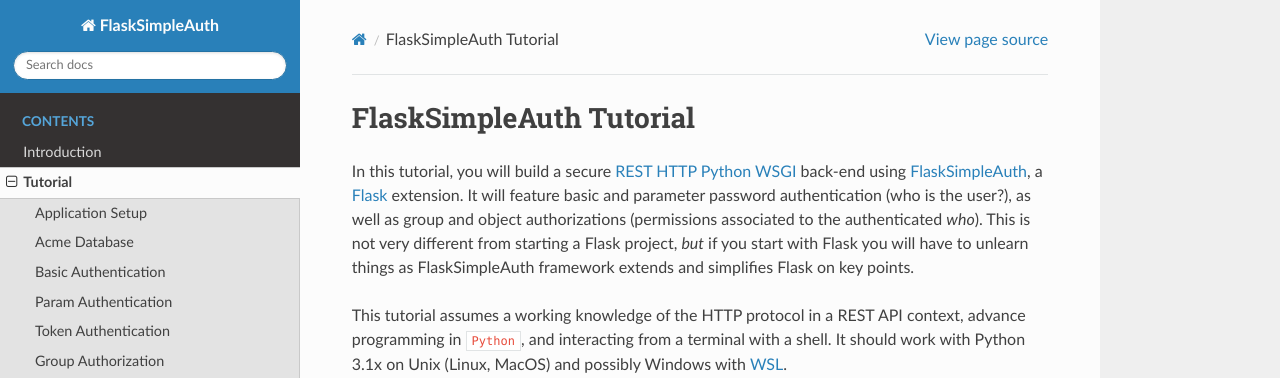
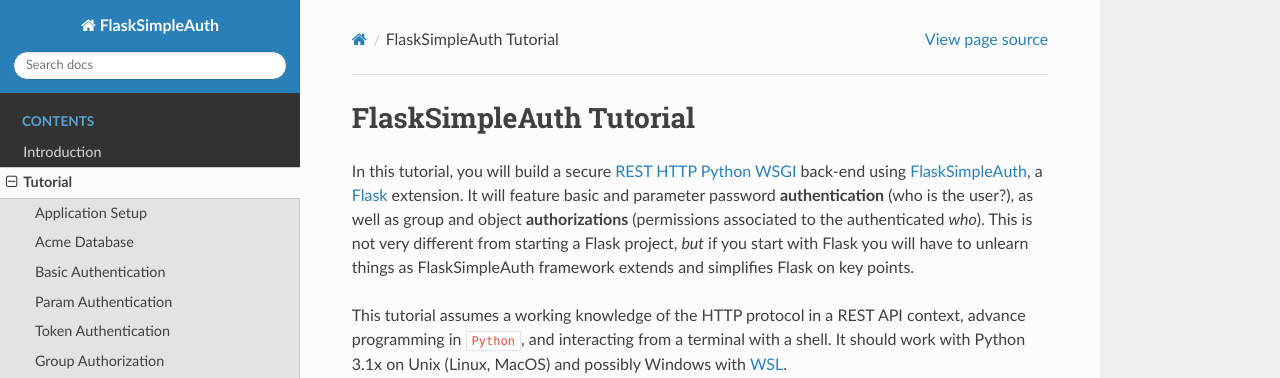
Before and after one commit to zx80/flask-simple-auth, a Sphinx documentation site: the page built from docs/TUTORIAL.md, in a window 1280 px wide and 900 px high. Shown: the top 378 px of the window. Built offline with Sphinx 7.4.7 and the Read the Docs theme 2.0.0, drawn with Linux system fonts in a browser that asks for light colours; pages that are not in the unit, such as notebooks, are missing from menus.

Commit message:
use some bold

```diff
--- a/docs/TUTORIAL.md
+++ b/docs/TUTORIAL.md
@@ -8,9 +8,9 @@
 back-end using
 [FlaskSimpleAuth](https://pypi.org/project/flasksimpleauth), a
 [Flask](https://flask.palletsprojects.com/) extension.
-It will feature basic and parameter password authentication (who is the user?),
-as well as group and object authorizations (permissions associated to the
-authenticated *who*).
+It will feature basic and parameter password **authentication** (who is the
+user?), as well as group and object **authorizations** (permissions associated
+to the authenticated *who*).
 This is not very different from starting a Flask project, *but* if you start
 with Flask you will have to unlearn things as FlaskSimpleAuth framework extends
 and simplifies Flask on key points.
```
